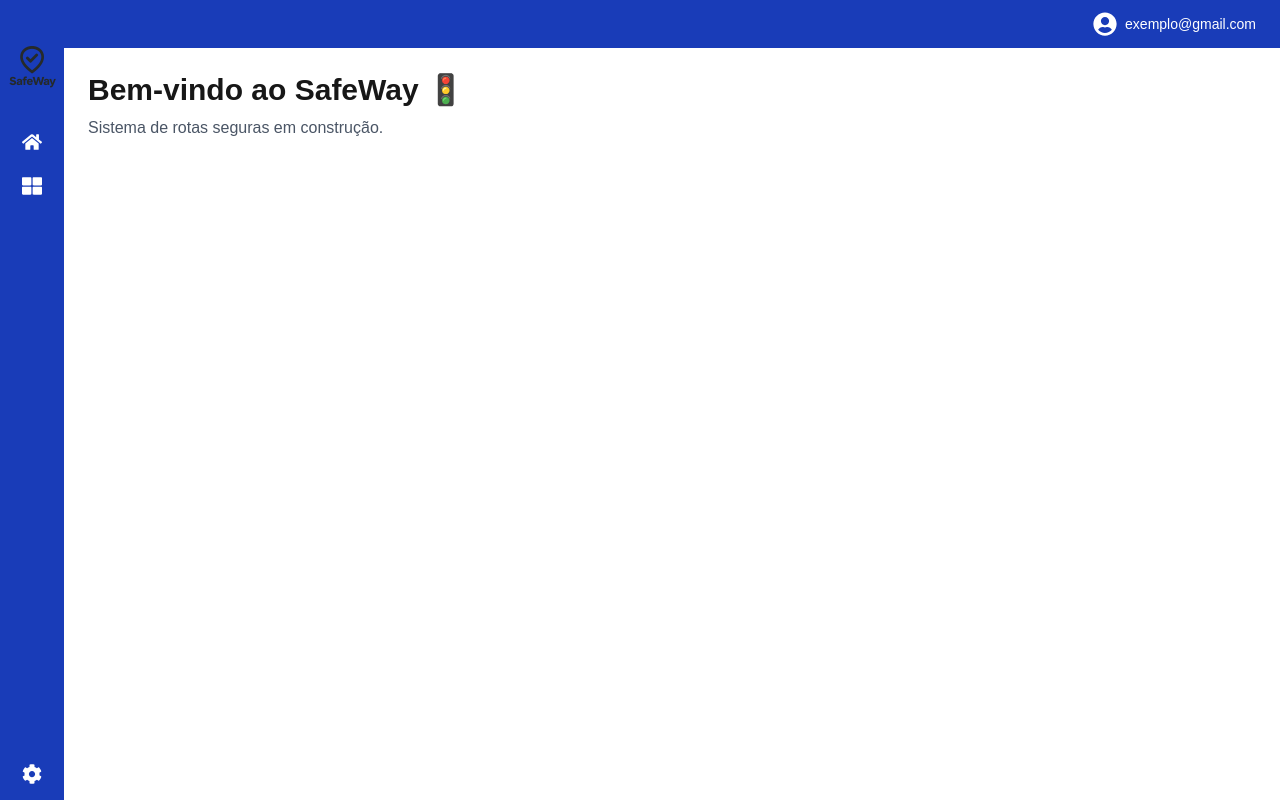
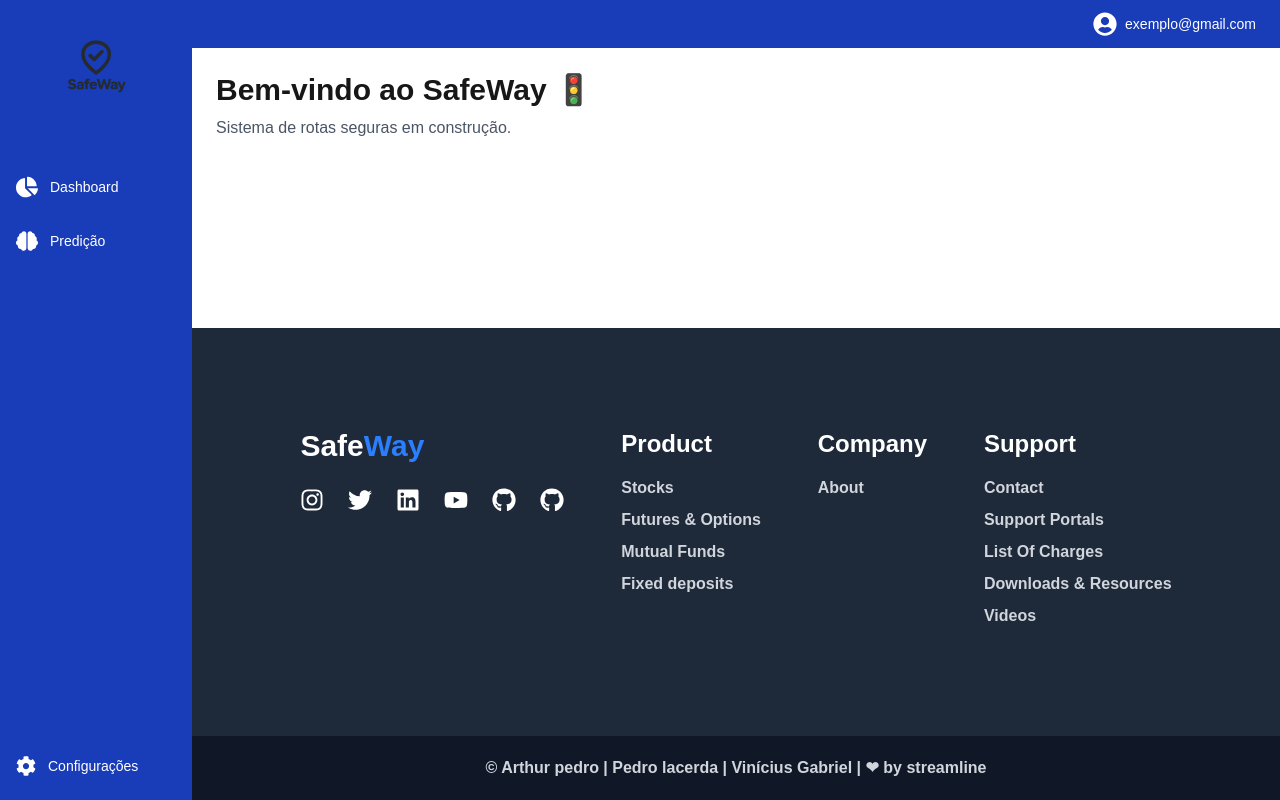
Before and after one commit to viniciusgss/front-safeway, a Next.js app: page / in a window 1280 px wide. Built offline with nearby package versions, Linux system fonts and the light colour scheme.

Commit message:
SIDEBAR ALTERADA E FOOTER ADICIONADO

```diff
--- /dev/null
+++ b/src/app/components/footer.jsx
@@ -0,0 +1,90 @@
+import React from "react";
+import { FaInstagram, FaTwitter, FaLinkedin, FaYoutube, FaGithub } from "react-icons/fa";
+import Link from "next/link";
+
+function Footer() {
+  return (
+    <>
+      {/* Parte principal do rodapé */}
+      <div className="bg-gray-800 w-full flex md:flex-row flex-col justify-around items-start p-20 text-white">
+        {/* Logo + redes sociais */}
+        <div className="p-5">
+          <ul>
+            <p className="font-bold text-3xl pb-6">
+              Safe<span className="text-blue-500">Way</span>
+            </p>
+            <div className="flex gap-6 pb-5">
+              <FaInstagram className="text-2xl cursor-pointer hover:text-yellow-400 transition-colors" />
+              <FaTwitter className="text-2xl cursor-pointer hover:text-blue-400 transition-colors" />
+              <FaLinkedin className="text-2xl cursor-pointer hover:text-blue-400 transition-colors" />
+              <FaYoutube className="text-2xl cursor-pointer hover:text-red-500 transition-colors" />
+              <FaGithub className="text-2xl cursor-pointer hover:text-gray-400 transition-colors" />
+              <Link><FaGithub className="text-2xl cursor-pointer hover:text-gray-400 transition-colors" /></Link>
+            </div>
+          </ul>
+        </div>
+
+        {/* Seções */}
+        <div className="p-5">
+          <ul>
+            <p className="font-bold text-2xl pb-4">Product</p>
+            <li className="text-gray-300 text-md pb-2 font-semibold hover:text-white cursor-pointer">
+              Stocks
+            </li>
+            <li className="text-gray-300 text-md pb-2 font-semibold hover:text-white cursor-pointer">
+              Futures & Options
+            </li>
+            <li className="text-gray-300 text-md pb-2 font-semibold hover:text-white cursor-pointer">
+              Mutual Funds
+            </li>
+            <li className="text-gray-300 text-md pb-2 font-semibold hover:text-white cursor-pointer">
+              Fixed deposits
+            </li>
+          </ul>
+        </div>
+
+        <div className="p-5">
+          <ul>
+            <p className="font-bold text-2xl pb-4">Company</p>
+            <li className="text-gray-300 text-md pb-2 font-semibold hover:text-white cursor-pointer">
+              About
+            </li>
+          </ul>
+        </div>
+
+        <div className="p-5">
+          <ul>
+            <p className="font-bold text-2xl pb-4">Support</p>
+            <li className="text-gray-300 text-md pb-2 font-semibold hover:text-white cursor-pointer">
+              Contact
+            </li>
+            <li className="text-gray-300 text-md pb-2 font-semibold hover:text-white cursor-pointer">
+              Support Portals
+            </li>
+            <li className="text-gray-300 text-md pb-2 font-semibold hover:text-white cursor-pointer">
+              List Of Charges
+            </li>
+            <li className="text-gray-300 text-md pb-2 font-semibold hover:text-white cursor-pointer">
+              Downloads & Resources
+            </li>
+            <li className="text-gray-300 text-md pb-2 font-semibold hover:text-white cursor-pointer">
+              Videos
+            </li>
+          </ul>
+        </div>
+      </div>
+
+      {/* Linha inferior */}
+      <div className="flex flex-col justify-center items-center text-center p-5 bg-gray-900 text-gray-300">
+        <h1 className="font-semibold">
+          © Arthur pedro | Pedro lacerda | Vinícius Gabriel |  ❤ by{" "}
+          <span className="hover:text-blue-400 font-semibold cursor-pointer transition-colors">
+            streamline
+          </span>
+        </h1>
+      </div>
+    </>
+  );
+}
+
+export default Footer;
--- a/src/app/components/sidebar.jsx
+++ b/src/app/components/sidebar.jsx
@@ -1,32 +1,60 @@
+"use client";
+import { useState } from "react";
+import Link from "next/link";
 import Image from "next/image";
-import { FaHome, FaThLarge, FaCog } from "react-icons/fa";
+import { FaChartPie, FaBrain, FaCog } from "react-icons/fa";
 
 export default function Sidebar() {
+  const [isExpanded, setIsExpanded] = useState(false);
+
   return (
-    <aside className="w-16 bg-blue-800 flex flex-col justify-between py-4 text-white">
-      <div className="flex flex-col items-center space-y-6">
-        {/* Logo */}
-        <img
-          src="/safeway_logo.png"
-          width={80}
-          height={80}
-          alt="Logo SafeWay"
-          className="mt-1 mb-4"
-        />
+    <aside
+      className={`bg-blue-800 text-white flex flex-col justify-between py-4 transition-all duration-300 ${
+        isExpanded ? "w-48" : "w-16"
+      }`}
+      onMouseEnter={() => setIsExpanded(true)}
+      onMouseLeave={() => setIsExpanded(false)}
+    >
+      {/* Topo */}
+      <div className="flex flex-col items-center space-y-6 mt-[-8px]">
+        {/* ⬆️ puxa tudo um pouco pra cima com margem negativa */}
+
+        {/* Logo clicável */}
+        <Link href="/" className="hover:opacity-80 transition-opacity">
+          <Image
+            src="/safeway_logo.png"
+            width={80}
+            height={80}
+            alt="Logo SafeWay"
+            className="mb-2 cursor-pointer"
+          />
+        </Link>
 
         {/* Menu */}
-        <button className="hover:text-gray-300">
-          <FaHome size={20} />
-        </button>
-        <button className="hover:text-gray-300">
-          <FaThLarge size={20} />
-        </button>
+        <nav className="flex flex-col items-start space-y-4 w-full px-2 mt-2">
+          <Link
+            href="/dashboard"
+            className="flex items-center space-x-3 hover:bg-blue-700 rounded-md p-2 w-full transition-all"
+          >
+            <FaChartPie size={22} />
+            {isExpanded && <span className="text-sm font-medium">Dashboard</span>}
+          </Link>
+
+          <Link
+            href="/predicao"
+            className="flex items-center space-x-3 hover:bg-blue-700 rounded-md p-2 w-full transition-all"
+          >
+            <FaBrain size={22} />
+            {isExpanded && <span className="text-sm font-medium">Predição</span>}
+          </Link>
+        </nav>
       </div>
 
-      {/* Bottom */}
-      <div className="flex justify-center">
-        <button className="hover:text-gray-300">
+      {/* Rodapé */}
+      <div className="flex items-center justify-center px-2">
+        <button className="flex items-center space-x-3 hover:bg-blue-700 rounded-md p-2 w-full transition-all">
           <FaCog size={20} />
+          {isExpanded && <span className="text-sm font-medium">Configurações</span>}
         </button>
       </div>
     </aside>
--- a/src/app/layout.js
+++ b/src/app/layout.js
@@ -1,25 +1,30 @@
 import "./globals.css";
-import Header from "./components/header";
-import Sidebar from "./components/sidebar";
+import Sidebar from "./components/Sidebar";
+import Header from "./components/Header";
+import Footer from "./components/Footer";
 
 export const metadata = {
-  title: "SafeWay",
-  description: "Rotas Seguras",
+  title: "SafeWay Dashboard",
+  description: "Sistema de análise e predição",
 };
 
 export default function RootLayout({ children }) {
   return (
     <html lang="pt-BR">
-      <body className="flex min-h-screen">
-        {/* Sidebar à esquerda */}
+      <body className="flex h-screen bg-gray-100">
+        {/* Sidebar fixa */}
         <Sidebar />
 
+        {/* Conteúdo principal */}
         <div className="flex flex-col flex-1">
           {/* Header no topo */}
           <Header />
 
-          {/* Conteúdo da página */}
-          <main className="p-6">{children}</main>
+          {/* Área de conteúdo que cresce e ocupa o espaço restante */}
+          <main className="flex-1 p-6 overflow-y-auto">{children}</main>
+
+          {/* Footer no final da página */}
+          <Footer />
         </div>
       </body>
     </html>
```
